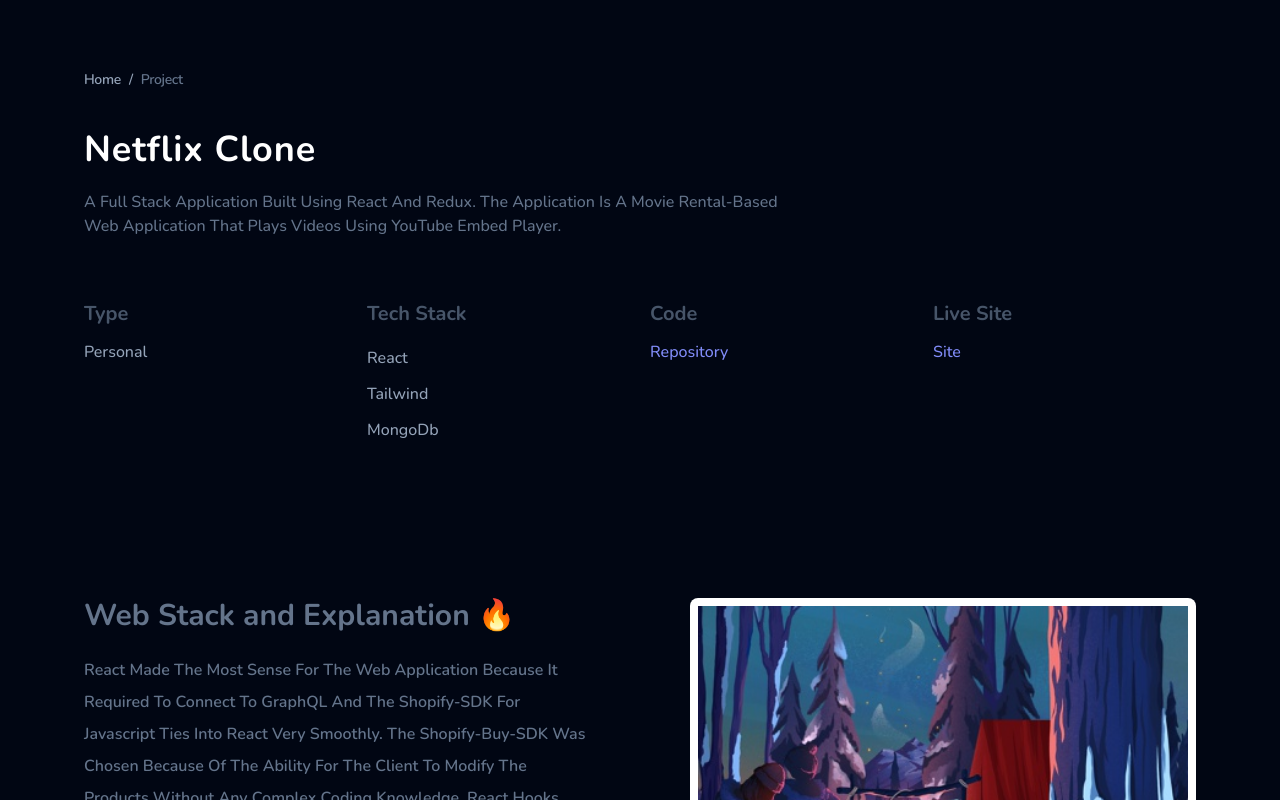
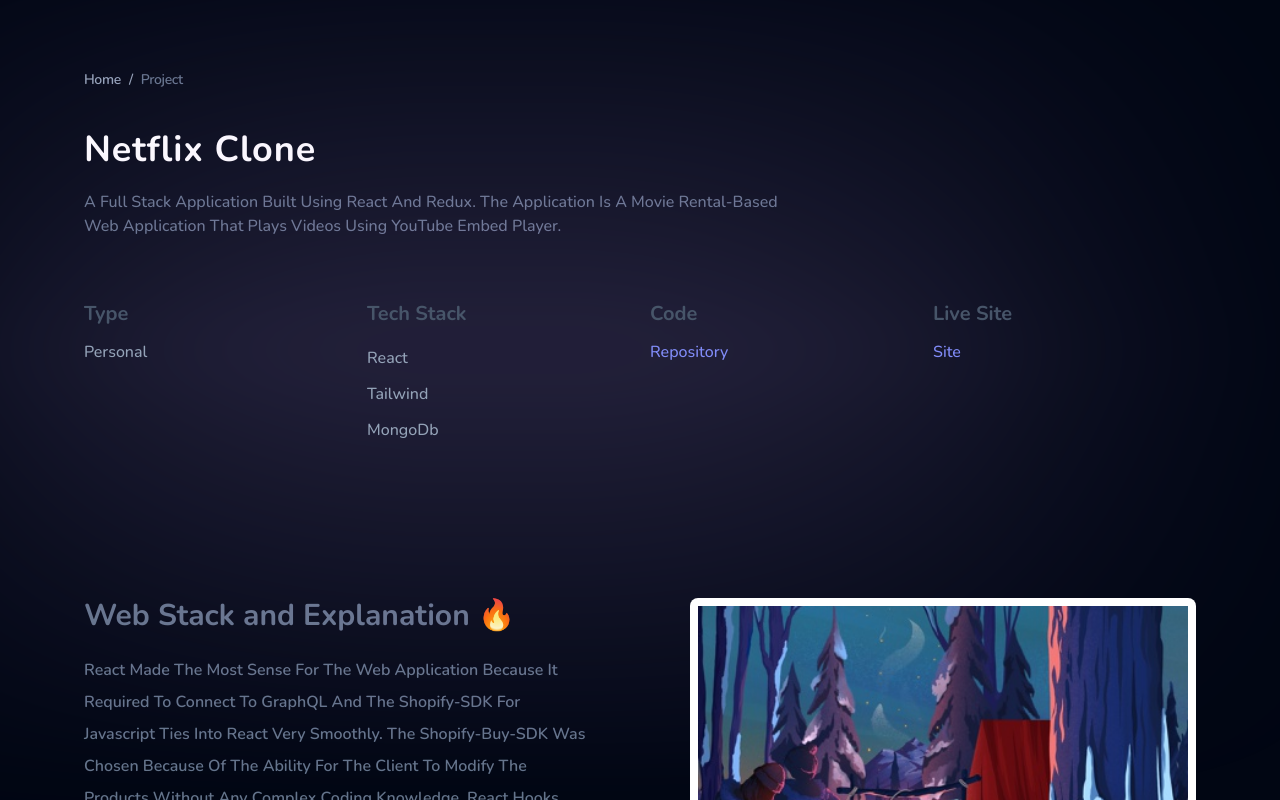
Before and after one commit to Shubhofficial1/portfolio-2024, a Next.js app: page /projects/1 in a window 1280 px wide. Shown: the top 800 px of the page. Built offline with nearby package versions, Linux system fonts and the light colour scheme.

Commit message:
Added Blur in Project Details Page

```diff
--- a/app/projects/[projectId]/page.tsx
+++ b/app/projects/[projectId]/page.tsx
@@ -1,5 +1,6 @@
 "use client";
 
+import BlurredCircle1 from "@/components/BlurredCircle1";
 import ProjectDetailsActions from "@/components/ProjectDetailsActions";
 import ProjectHeading from "@/components/ProjectHeading";
 import ProjectLessons from "@/components/ProjectLessons";
@@ -28,6 +29,7 @@
   return (
     <div className="mt-[50px]">
       <Container>
+        <BlurredCircle1/>
         <ProjectHeading project={project[0]} />
         <ProjectDetailsActions project={project[0]} />
         <ProjectLessons project={project[0]} />
--- /dev/null
+++ b/components/BlurredCircle1.tsx
@@ -0,0 +1,9 @@
+const BlurredCircle1 = () => {
+  return (
+    <div className="relative">
+      <div className="bg-[#c59cf3] blur-[10rem] absolute top-[15rem] right-[11rem] h-[5rem] w-[20rem] rounded-full sm:w-[65rem]"></div>
+    </div>
+  );
+};
+
+export default BlurredCircle1;
--- a/components/ProjectDetailsActions.tsx
+++ b/components/ProjectDetailsActions.tsx
@@ -28,29 +28,38 @@
 }) => {
   return (
     <div className="grid grid-cols-1 sm:grid-cols-2 lg:grid-cols-4 mt-[50px]  gap-5 ">
-      <div className="flex flex-col ">
-        <h1 className="font-bold text-xl text-slate-600 my-3">Type</h1>
-        <p className="font-medium text-md text-slate-400">{project.type}</p>
+      <div className="flex flex-col z-10 ">
+        <h1 className="font-bold text-xl text-slate-600 my-3 z-10">Type</h1>
+        <p className="font-medium text-md text-slate-400 z-10">
+          {project.type}
+        </p>
       </div>
       <div className="flex flex-col ">
-        <h1 className="font-bold text-xl text-slate-600 my-3">Tech Stack</h1>
+        <h1 className="font-bold text-xl text-slate-600 my-3 z-10">
+          Tech Stack
+        </h1>
         {project.techStack.map((stack) => (
-          <p key={stack} className="font-medium text-md text-slate-400 my-[6px]  ">
+          <p
+            key={stack}
+            className="font-medium text-md text-slate-400 my-[6px] z-10  "
+          >
             {stack}
           </p>
         ))}
       </div>
       <div className="flex flex-col">
-        <h1 className="font-bold text-xl text-slate-600 my-3">Code</h1>
-        <p className="font-medium text-md text-indigo-400 hover:underline underline-offset-4">
+        <h1 className="font-bold text-xl text-slate-600 my-3 z-10">Code</h1>
+        <p className="font-medium text-md text-indigo-400 hover:underline underline-offset-4 z-10">
           <Link href={`${project.githubLink}`} target="_blank">
             Repository
           </Link>
         </p>
       </div>
       <div className="flex flex-col ">
-        <h1 className="font-bold text-xl text-slate-600 my-3">Live Site</h1>
-        <p className="font-medium text-md text-indigo-400 hover:underline underline-offset-4">
+        <h1 className="font-bold text-xl text-slate-600 my-3 z-10">
+          Live Site
+        </h1>
+        <p className="font-medium text-md text-indigo-400 hover:underline underline-offset-4 z-10">
           <Link href={`${project.deployedLink}`} target="_blank">
             Site
           </Link>
--- a/components/ProjectHeading.tsx
+++ b/components/ProjectHeading.tsx
@@ -33,10 +33,10 @@
   return (
     <>
       <BreadCrumb paths={breadcrumbPaths} />
-      <h1 className="font-bold text-4xl mt-10 mb-5 tracking-wide">
+      <h1 className="font-bold text-4xl mt-10 mb-5 tracking-wide z-10">
         {project?.title}
       </h1>
-      <p className="font-medium text-md my-4 max-w-[700px] text-slate-500 line-clamp-4">
+      <p className="font-medium text-md my-4 max-w-[700px] text-slate-500 line-clamp-4 z-10">
         {project?.description}
       </p>
     </>
```
